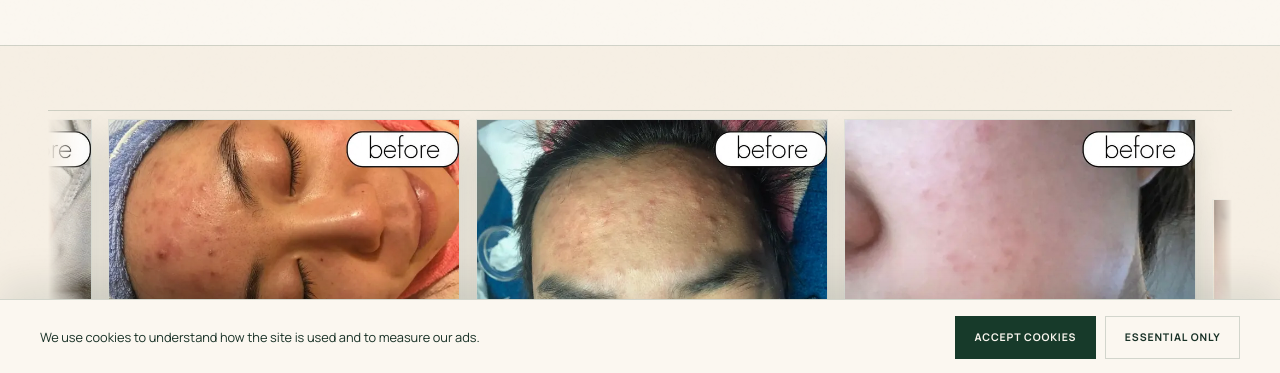
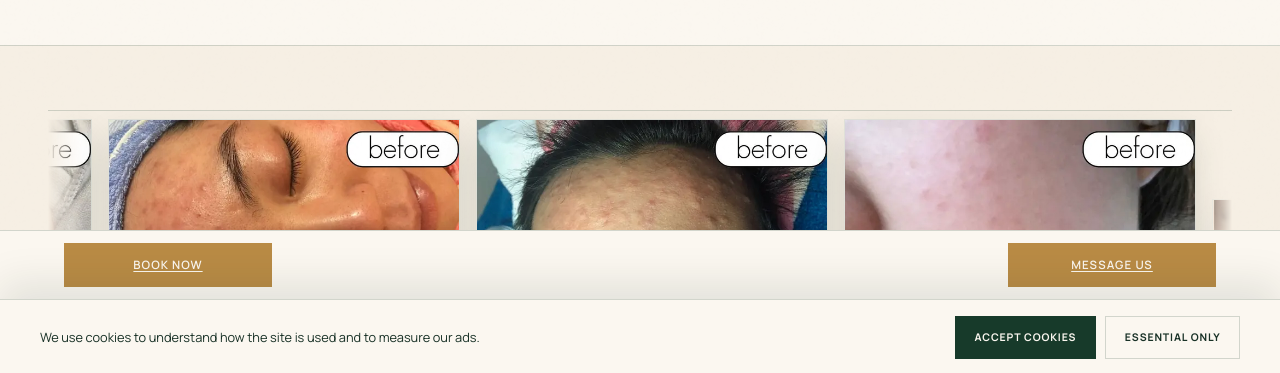
Before and after one commit to russelllobo/hailey-beauty-website, a website: page index.html in a window 1280 px wide. Shown: the part 425-798 px from the top of the page. Drawn offline with nearby package versions, Linux system fonts and the light colour scheme.

Commit message:
Add persistent booking and WhatsApp action banner

```diff
--- a/index.html
+++ b/index.html
@@ -26,7 +26,7 @@
       href="https://fonts.googleapis.com/css2?family=Cormorant+Garamond:wght@400;500;600&amp;family=Manrope:wght@400;500;600;700&amp;family=Noto+Sans+SC:wght@400;500;600&amp;family=Noto+Sans+TC:wght@400;500;600&amp;family=Noto+Serif+SC:wght@400;500&amp;family=Noto+Serif+TC:wght@400;500&amp;display=swap"
       rel="stylesheet"
     />
-    <link rel="stylesheet" href="./styles.css?v=32" />
+    <link rel="stylesheet" href="./styles.css?v=33" />
     <script src="./analytics-google.js?v=1" defer></script>
     <script data-structured-data type="application/ld+json"></script>
   </head>
@@ -834,6 +834,13 @@
       </div>
     </footer>
 
+    <nav class="bottom-actions" aria-label="Book or message the studio">
+      <div class="bottom-actions-inner">
+        <a aria-disabled="true" data-booking-link><span data-i18n="bookNow">Book now</span></a>
+        <a href="https://wa.me/message/SMSXCZW2PJLBN1" target="_blank" rel="noopener noreferrer"><span data-i18n="messageUs">Message us</span></a>
+      </div>
+    </nav>
+
     <aside class="consent" data-consent hidden aria-labelledby="consent-text">
       <p id="consent-text" data-i18n="consentText">We use cookies to understand how the site is used and to measure our ads.</p>
       <div class="consent-actions">
@@ -842,7 +849,7 @@
       </div>
     </aside>
 
-    <script src="./script.js?v=20"></script>
+    <script src="./script.js?v=21"></script>
     <script src="./analytics-tracker.js?v=3" defer></script>
   </body>
 </html>
--- a/script.js
+++ b/script.js
@@ -32,6 +32,7 @@ const translations = {
     navStory: "Our story",
     navResults: "Results",
     bookNow: "Book now",
+    messageUs: "Message us",
     bookConsultation: "Book a consultation",
     enquireInstagram: "Enquire on Instagram",
     heroAnnouncement: "Free skin analysis included",
@@ -151,6 +152,7 @@ const translations = {
     navStory: "我们的故事",
     navResults: "护理记录",
     bookNow: "立即预约",
+    messageUs: "联系我们",
     bookConsultation: "预约皮肤咨询",
     enquireInstagram: "Instagram 咨询",
     heroAnnouncement: "包含免费皮肤分析",
@@ -270,6 +272,7 @@ const translations = {
     navStory: "我哋嘅故事",
     navResults: "護理記錄",
     bookNow: "立即預約",
+    messageUs: "聯絡我哋",
     bookConsultation: "預約皮膚諮詢",
     enquireInstagram: "Instagram 查詢",
     heroAnnouncement: "包括免費皮膚分析",
--- a/styles.css
+++ b/styles.css
@@ -4236,3 +4236,51 @@ body.consent-open {
     width: 100%;
   }
 }
+
+body,
+body.consent-open {
+  padding-bottom: calc(4.75rem + env(safe-area-inset-bottom) + var(--consent-offset, 0px));
+}
+
+.bottom-actions {
+  position: fixed;
+  right: 0;
+  bottom: var(--consent-offset, 0px);
+  left: 0;
+  z-index: 110;
+  padding: 0.75rem 0.875rem calc(0.75rem + env(safe-area-inset-bottom));
+  border-top: 1px solid var(--line);
+  background: var(--paper);
+}
+
+.bottom-actions-inner {
+  display: flex;
+  align-items: center;
+  justify-content: space-between;
+  max-width: 72rem;
+  margin-inline: auto;
+}
+
+.bottom-actions a {
+  display: flex;
+  align-items: center;
+  justify-content: center;
+  width: 40%;
+  max-width: 13rem;
+  min-height: 2.75rem;
+  padding: 0.65rem 0.5rem;
+  background: var(--brass-fill);
+  color: var(--paper);
+  font-size: 0.72rem;
+  font-weight: 600;
+  letter-spacing: 0.09em;
+  line-height: 1.3;
+  text-align: center;
+  text-decoration: underline;
+  text-underline-offset: 0.15em;
+  text-transform: uppercase;
+}
+
+.bottom-actions a:hover {
+  background: var(--brass);
+}
```
